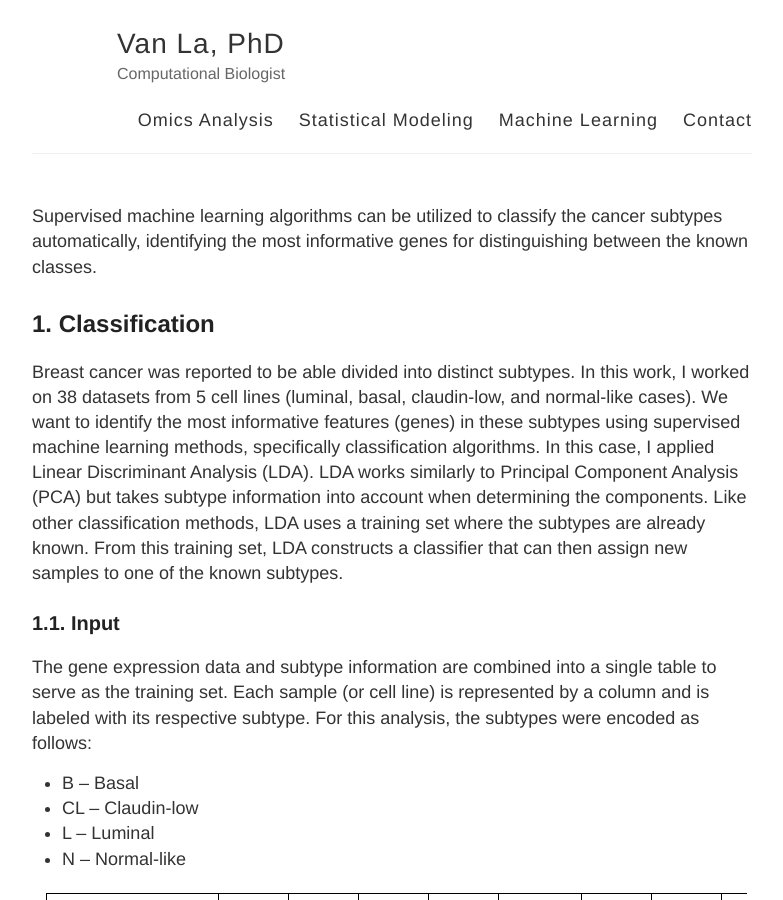
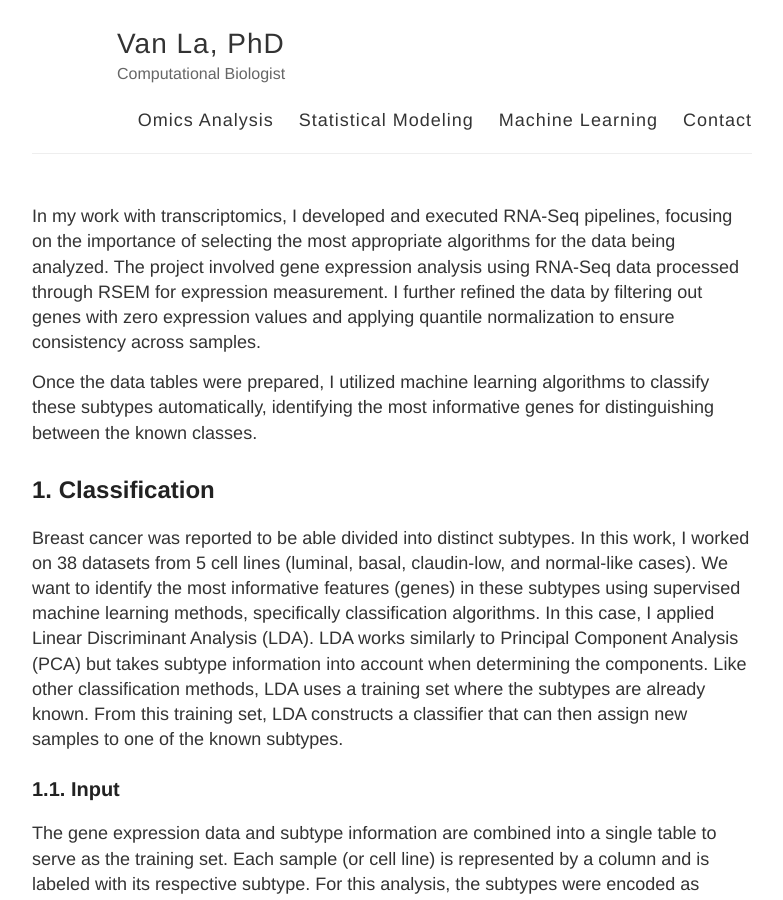
Before and after one commit to vanngocthuyla/Data_Analysis, a Jekyll site: the page built from _pages/omics/supervised.md, in a window 1280 px wide and 900 px high. Shown: the whole window, without its empty margins (248-1031 px from the left). Built offline with Jekyll 4.4.1, drawn with Linux system fonts in a browser that asks for light colours; our own code applies the rules of GitHub Pages for plain Markdown files.

Commit message:
Update supervised.md

```diff
--- a/_pages/omics/supervised.md
+++ b/_pages/omics/supervised.md
@@ -1,4 +1,6 @@
-Supervised machine learning algorithms can be utilized to classify the cancer subtypes automatically, identifying the most informative genes for distinguishing between the known classes.
+In my work with transcriptomics, I developed and executed RNA-Seq pipelines, focusing on the importance of selecting the most appropriate algorithms for the data being analyzed. The project involved gene expression analysis using RNA-Seq data processed through RSEM for expression measurement. I further refined the data by filtering out genes with zero expression values and applying quantile normalization to ensure consistency across samples.
+
+Once the data tables were prepared, I utilized machine learning algorithms to classify these subtypes automatically, identifying the most informative genes for distinguishing between the known classes.
 
 ## 1. Classification
 
```
